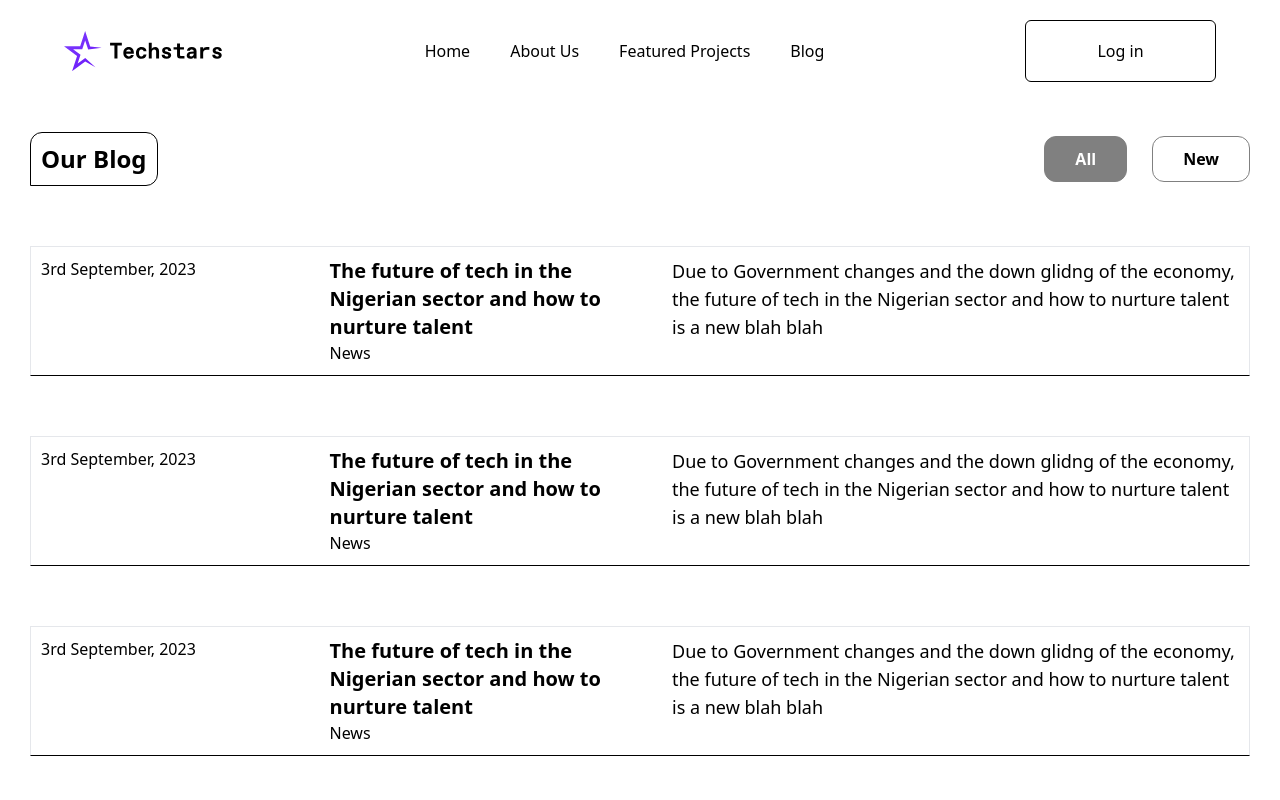
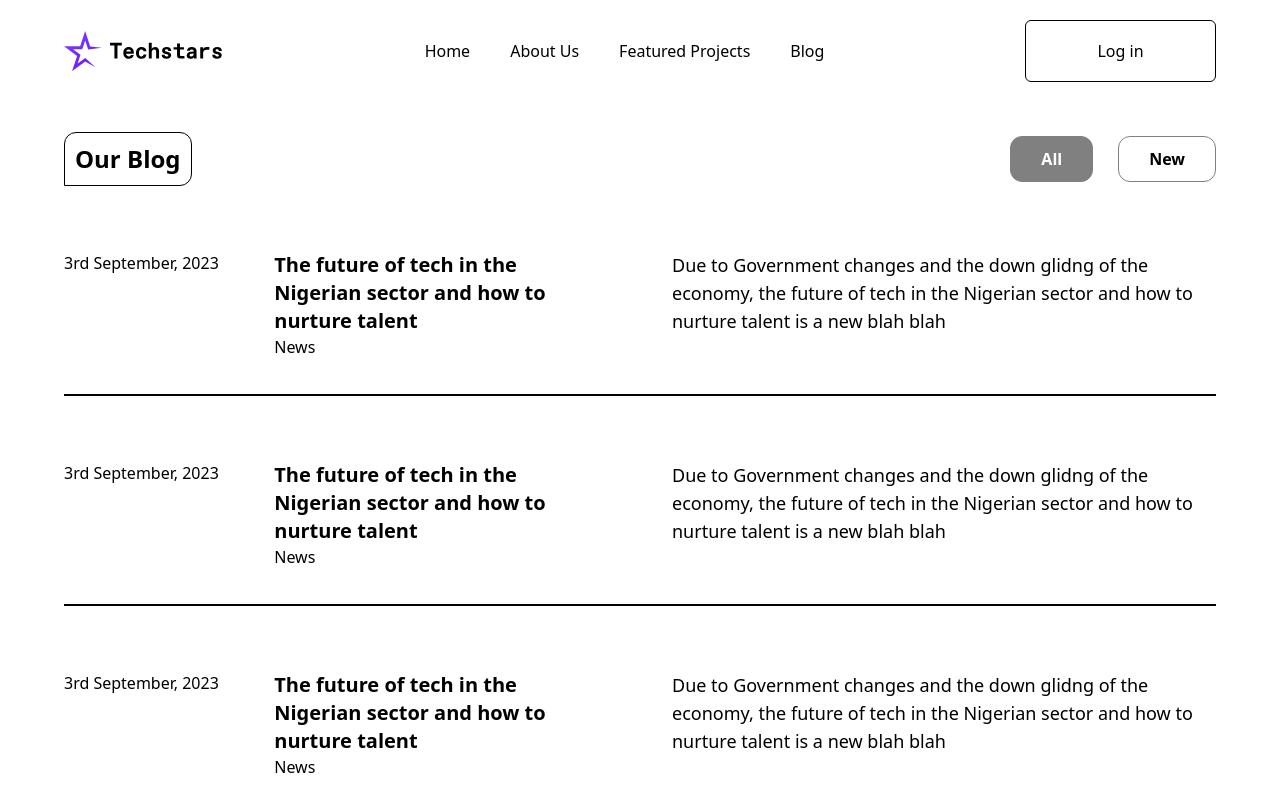
Before and after one commit to TechStarsCommunity/Techstars-Website, a React (Vite) app: page /blogs in a window 1280 px wide. Shown: the top 800 px of the page. Built offline with nearby package versions, Linux system fonts and the light colour scheme; no server answers.

Commit message:
made changes

```diff
--- a/src/components/BeInformed.jsx
+++ b/src/components/BeInformed.jsx
@@ -3,7 +3,7 @@ import NavBlogCard from './NavBlogCard'
 
 const BeInformed = () => {
     return (
-        <div className='w-full px-[20px]  md:px-[64px] my-[20px] grid gap-[30px] '>
+        <div className='w-full px-[20px]  md:px-[64px] my-[20px] grid gap-[40px] '>
             <div className='grid gap-[10px]'>
                 <h3 className='text-3xl font-bold'>
                     BeInformed
@@ -13,10 +13,15 @@ const BeInformed = () => {
                 </p>
             </div>
             <div className='grid grid-cols-1 md:grid-cols-2 lg:grid-cols-3 gap-[20px] text-[#666666] my-[20px]'>
-                <NavBlogCard />
-                <NavBlogCard />
-                <NavBlogCard />
-                <NavBlogCard />
+                <NavBlogCard color="bg-[#750FF7]" />
+                <NavBlogCard color="bg-[#0098F1]" />
+                <NavBlogCard color="bg-[#03A146]" />
+                <NavBlogCard color="bg-black" />
+            </div>
+            <div className='w-full items-center mb-[10px]'>
+                <p className='text-center'>
+                    Read more...
+                </p>
             </div>
         </div>
     )
--- a/src/components/BlogCard.jsx
+++ b/src/components/BlogCard.jsx
@@ -2,9 +2,9 @@ import React from 'react'
 
 const BlogCard = () => {
     return (
-        <div className='w-full p-[30px] grid gap-[10px]'>
-            <div className='w-full p-[10px] border border-b-black gap-[64px] grid md:grid-cols-2 grid-cols-1  '>
-                <div className='gap-[10px] grid md:grid-cols-2 grid-cols-1   ' >
+        <div className='w-full grid gap-[10px]'>
+            <div className='w-full py-[35px] border-b-2 border-b-black md:gap-[64px] gap-[30px]  grid md:grid-cols-2 grid-cols-1  '>
+                <div className='gap-[10px] grid md:grid-cols-[0.6fr,1fr] grid-cols-1  ' >
                     <div>
                         <p>3rd September, 2023</p>
                     </div>
--- a/src/components/NavBlogCard.jsx
+++ b/src/components/NavBlogCard.jsx
@@ -2,8 +2,8 @@ import React from 'react'
 
 const NavBlogCard = ({ color }) => {
     return (
-        <div className='w-full grid gap-[15px]'>
-            <div className={`w-full min-h-[200px] bg-black flex items-center justify-center p-[10px] `}>
+        <div className='w-full grid gap-[15px]  '>
+            <div className={`w-full min-h-[200px] rounded-[16px] ${color} flex items-center justify-center p-[10px] `}>
                 <h1 className='text-lg text-white text-center'>
                     The future of tech in the Nigerian sector and how to nurture talent
                 </h1>
--- a/src/components/Reward.jsx
+++ b/src/components/Reward.jsx
@@ -10,7 +10,7 @@ const Reward = () => {
         <div className="grid-container w-full overflow-x-hidden">
             <ScrollReveal direction="left">
                 <div className="item item1">
-                    <div className=' p-[20px] w-full border rounded-b-[30px] rounded-tr-[30px] grid gap-[20px] border-black'>
+                    <div className=' p-[20px] md:p-[40px] w-full border rounded-b-[30px] rounded-tr-[30px] grid gap-[25px] border-black'>
                         <div className='w-full'>
                             <h3 className='text-3xl font-bold'>Unlocking Innovation Together</h3>
                         </div>
@@ -33,7 +33,7 @@ const Reward = () => {
                     <div className=' items-center w-full'>
                         <img src={rewardP} alt="" className='object-cover h-full w-full' />
                     </div>
-                    <div className='rounded-bl-[30px] rounded-t-[30px] p-[20px] w-full border grid gap-[20px] border-black me'>
+                    <div className=' p-[20px] md:p-[40px] w-full border rounded-b-[30px] rounded-tr-[30px] grid gap-[25px] border-black'>
                         <div className='w-full'>
                             <h3 className='text-3xl font-bold'>Accelerate Your Startup</h3>
                         </div>
--- a/src/components/YourComponent.jsx
+++ b/src/components/YourComponent.jsx
@@ -11,7 +11,7 @@ const YourComponent = () => {
         <div className="grid-container py-[20px] w-full overflow-x-hidden">
             <ScrollReveal direction="left">
                 <div className="item item1">
-                    <div className=' p-[20px] w-full border rounded-b-[30px] rounded-tr-[30px] grid gap-[20px] border-black'>
+                    <div className=' p-[20px] md:p-[40px] w-full border rounded-b-[30px] rounded-tr-[30px] grid gap-[20px] border-black'>
                         <div className='w-full'>
                             <h3 className='text-3xl font-bold'>Get involved in Open-source</h3>
                         </div>
@@ -34,7 +34,7 @@ const YourComponent = () => {
                     <div className=' items-center w-full'>
                         <img src={rewardG} alt="" className='object-cover h-full w-full' />
                     </div>
-                    <div className='p-[20px] rounded-bl-[30px] rounded-t-[30px] w-full border grid gap-[20px] border-black me'>
+                    <div className='p-[20px] md:p-[40px] rounded-bl-[30px] rounded-t-[30px] w-full border grid gap-[20px] border-black me'>
                         <div className='w-full'>
                             <h3 className='text-3xl font-bold'>Stay Ahead of the Tech Curve</h3>
                         </div>
--- a/src/page/Blogs.jsx
+++ b/src/page/Blogs.jsx
@@ -4,12 +4,12 @@ import BlogCard from '../components/BlogCard'
 
 const Blogs = () => {
     return (
-        <motion.div className='w-full'
+        <motion.div className='w-full px-[20px]  md:px-[64px] '
             initial={{ opacity: 0 }}
             animate={{ opacity: 1 }}
             exit={{ opacity: 0, transition: { duration: 0.1 } }}
         >
-            <div className='w-full flex justify-between items-center p-[30px] '>
+            <div className='w-full flex justify-between items-center py-[30px] '>
                 <button className='rounded-tl-xl rounded-br-xl rounded-tr-xl border border-black p-[10px] font-bold'>
                     <h1 className='text-1xl md:text-2xl'>
                         Our Blog
@@ -28,11 +28,13 @@ const Blogs = () => {
                     </button>
                 </div>
             </div>
-            <BlogCard />
-            <BlogCard />
-            <BlogCard />
-            <BlogCard />
-            <BlogCard />
+            <div className='w-full grid gap-[30px] mb-[20px]'>
+                <BlogCard />
+                <BlogCard />
+                <BlogCard />
+                <BlogCard />
+                <BlogCard />
+            </div>
         </motion.div>
     )
 }
```
